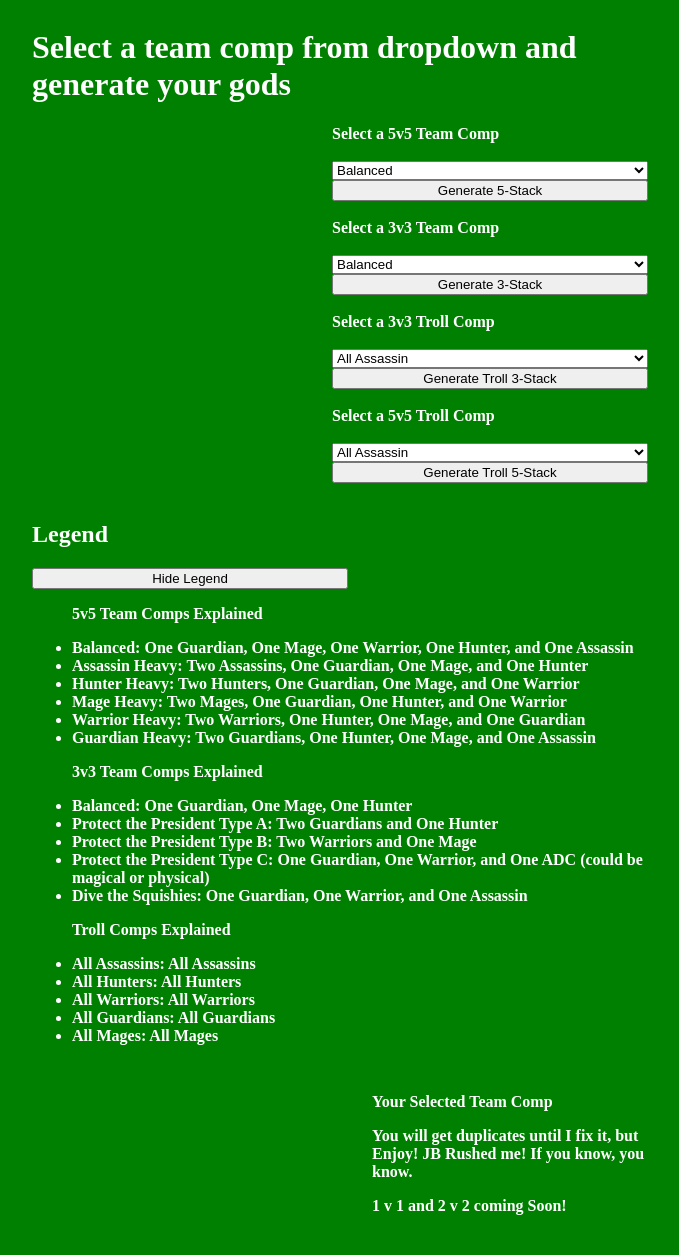
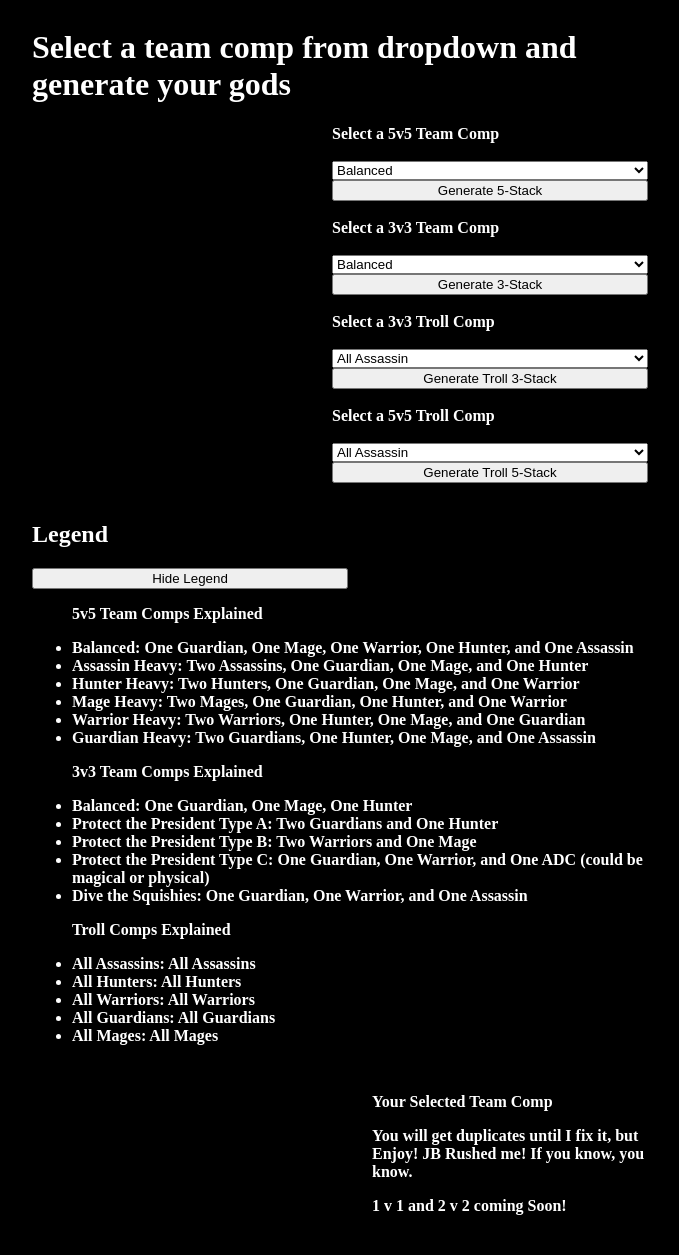
Before and after one commit to Shehu-Muhammad/Smite_Project, a PHP site: page / in a window 1280 px wide. Shown: the whole page, without its empty margins (276-955 px from the left). Run offline with PHP 8.4, Linux system fonts and the light colour scheme.

Commit message:
changed background to black and text color to white

```diff
--- a/style.css
+++ b/style.css
@@ -1,5 +1,5 @@
 body {
-    background-color: green;
+    background-color: black;
     color:white;
     font-weight: bold;
 }
```
